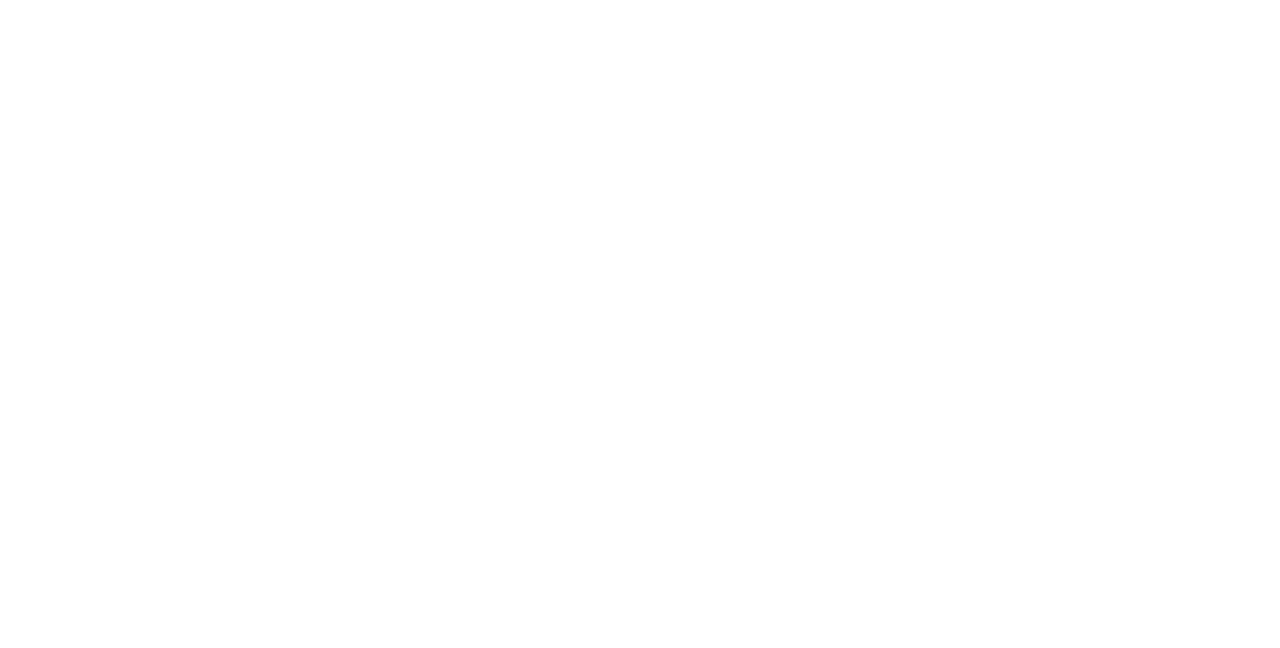
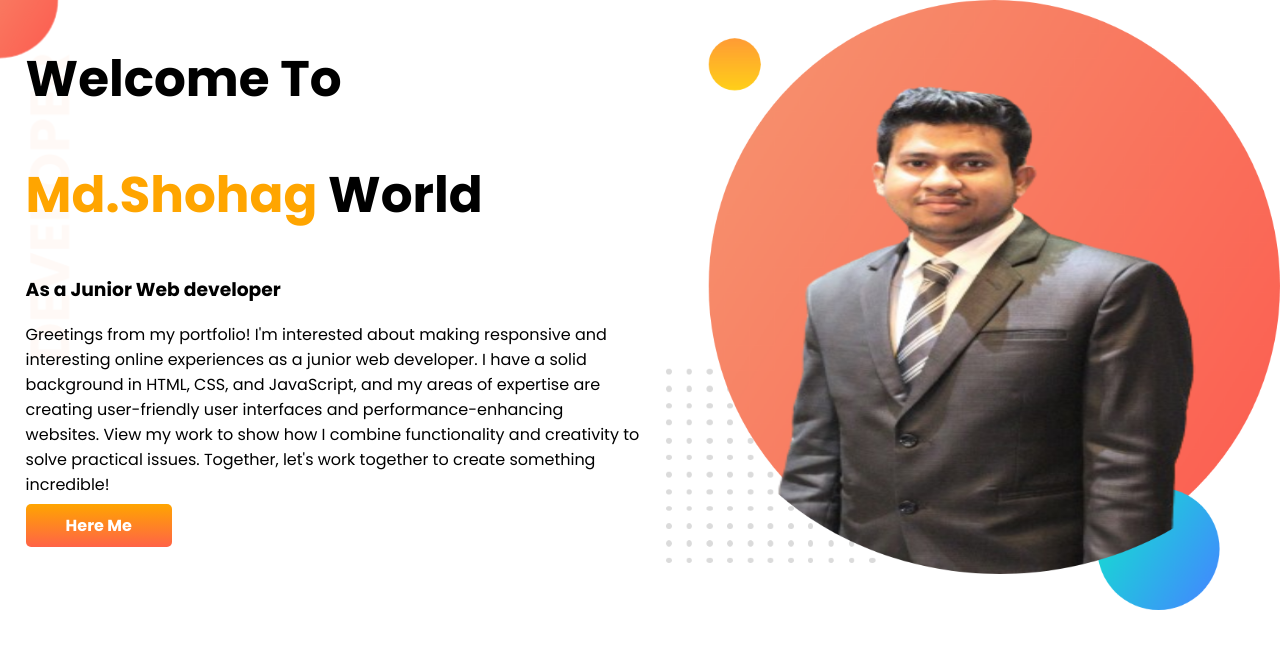
Before and after one commit to shohag1994/developer-portfolio-2, a plain HTML site: page index.html in a window 1280 px wide. Drawn offline with Linux system fonts and the light colour scheme.

Commit message:
top bannar added

```diff
--- a/index.html
+++ b/index.html
@@ -1,12 +1,40 @@
 <!DOCTYPE html>
 <html lang="en">
+
 <head>
     <meta charset="UTF-8">
     <meta name="viewport" content="width=device-width, initial-scale=1.0">
     <title>Shohag-portfolio</title>
+    <link rel="preconnect" href="https://fonts.googleapis.com">
+    <link rel="preconnect" href="https://fonts.gstatic.com" crossorigin>
+    <link
+        href="https://fonts.googleapis.com/css2?family=Open+Sans:ital@0;1&family=Poppins:ital,wght@0,100;0,200;0,300;0,400;0,500;0,600;0,700;0,800;0,900;1,100;1,200;1,300;1,400;1,500;1,600;1,700;1,800;1,900&display=swap"
+        rel="stylesheet">
     <link rel="stylesheet" href="style.css">
 </head>
+
 <body>
+    <section class="top-bannar">
+        <div class="half-width">
+            <h1>Welcome To </h1>
+            <h1><span class="orange-color">Md.Shohag</span> World</h1>
+            <h3>As a Junior Web developer</h3>
+            <p> Greetings from my portfolio! I'm interested about making responsive and interesting online experiences
+                as a
+                junior web developer. I have a solid background in HTML, CSS, and JavaScript, and my areas of expertise
+                are
+                creating user-friendly user interfaces and performance-enhancing websites. View my work to show how I
+                combine functionality and creativity to solve practical issues. Together, let's work together to create
+                something incredible! </p>
+            <a class="link-button" target="_blank" href="https://www.google.co.uk/">Here
+                Me</a>
 
+        </div>
+        <div class="half-width">
+            <img src="images/shohag.png" alt="">
+        </div>
+
+    </section>
 </body>
+
 </html>
--- a/style.css
+++ b/style.css
@@ -0,0 +1,43 @@
+body {
+    font-family: "Poppins", sans-serif;
+    margin: 0;
+}
+
+h1 {
+    font-size: 50px;
+}
+
+.orange-color {
+    color: orange;
+}
+
+section {
+    display: flex;
+}
+
+.half-width {
+    width: 50%;
+    padding-left: 2%;
+}
+
+.half-width img {
+    width: 100%;
+}
+
+.link-button {
+    text-decoration: none;
+    background-image: linear-gradient(orange, tomato);
+    padding: 10px 40px;
+    color: white;
+    font-weight: 700;
+    border: 5px;
+    border-radius: 5px;
+
+
+}
+
+
+.top-bannar {
+    background-image: url(images/top-banner.png);
+    background-repeat: no-repeat;
+}
```
Also changed, not shown: images/dream-bg.png (added), images/exp-bg.png (added), images/my-bg.png (added), images/my-bg2.png (added), images/shohag.png (added), images/top-banner.png (added).
